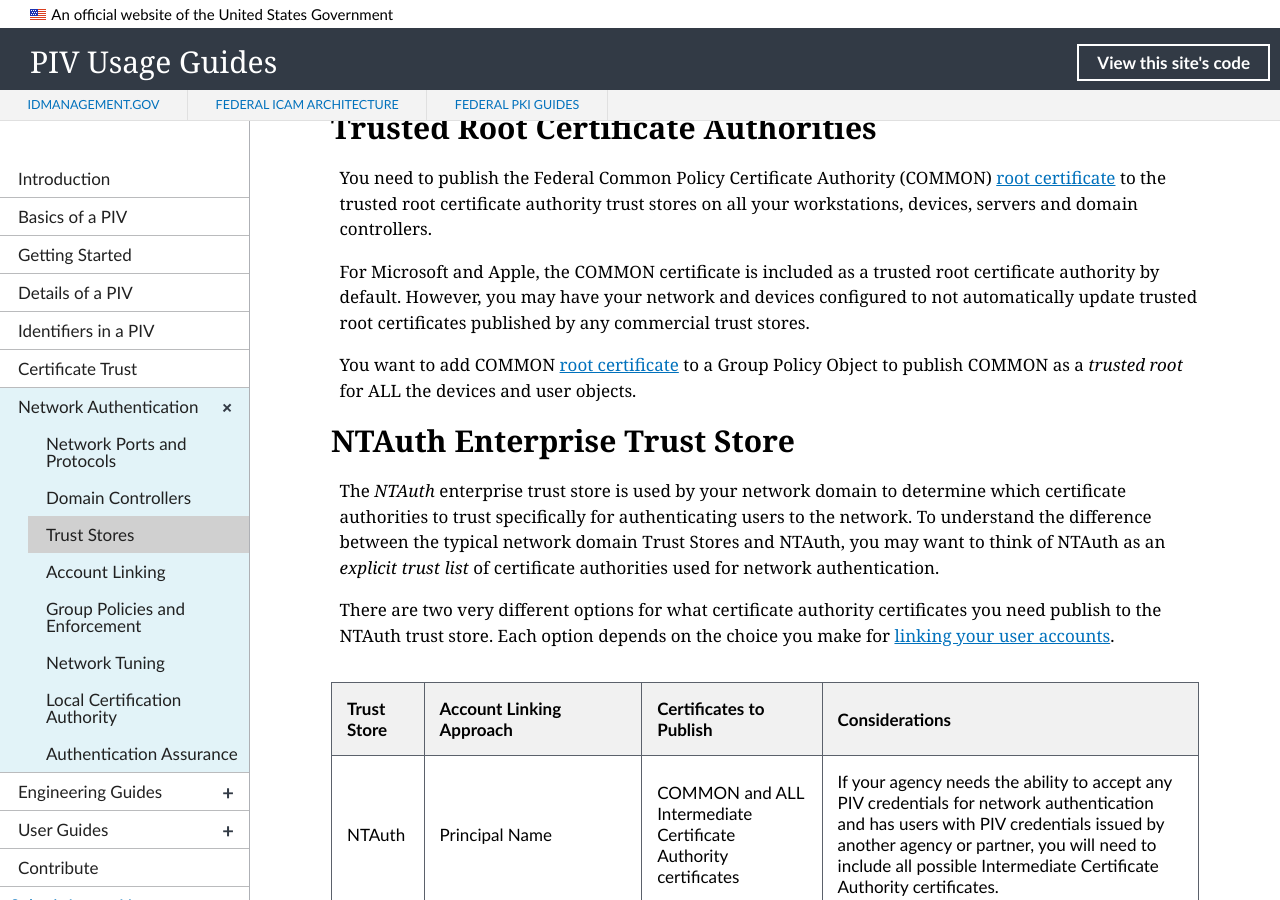
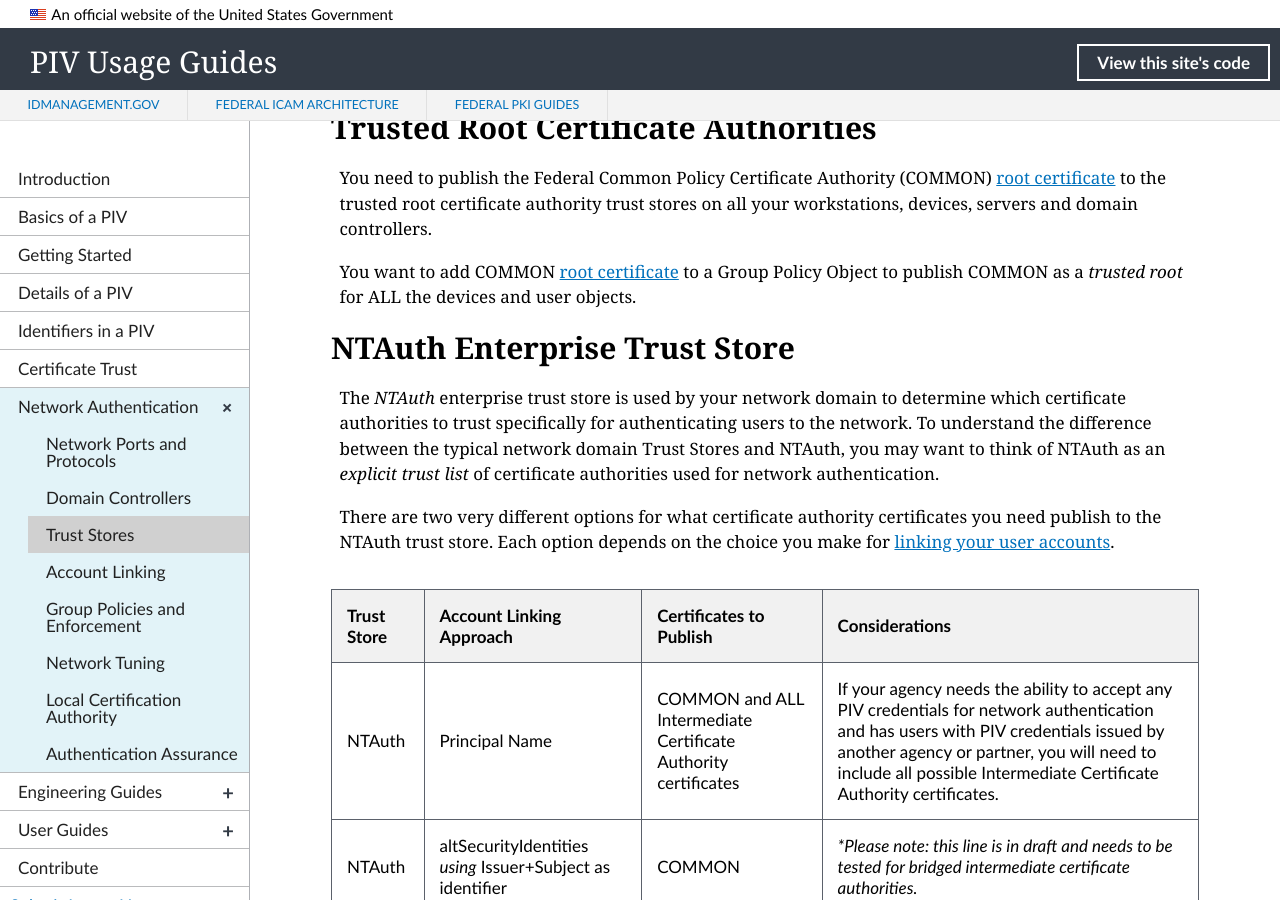
Before and after one commit to GSA/piv-guides, a Jekyll site: the page built from _networkconfig/03_managingtrustroots.md, in a window 1280 px wide and 900 px high, scrolled down 380 px. Built offline with Jekyll 4.4.1, drawn with Linux system fonts in a browser that asks for light colours; nearby versions of some CDN libraries; library files that are not in the unit come from our copies.

Commit message:
removing clause for microsoft and apple

```diff
--- a/_networkconfig/03_managingtrustroots.md
+++ b/_networkconfig/03_managingtrustroots.md
@@ -14,8 +14,6 @@
 
 ##  Trusted Root Certificate Authorities
 You need to publish the Federal Common Policy Certificate Authority (COMMON) [root certificate]({{site.baseurl}}/pivcertchains/#download-root-and-intermediate-certificates) to the trusted root certificate authority trust stores on all your workstations, devices, servers and domain controllers.
-
-For Microsoft and Apple, the COMMON certificate is included as a trusted root certificate authority by default.  However, you may have your network and devices configured to not automatically update trusted root certificates published by any commercial trust stores.
 
 You want to add COMMON [root certificate]({{site.baseurl}}/pivcertchains/#download-root-and-intermediate-certificates) to a Group Policy Object to publish COMMON as a _trusted root_ for ALL the devices and user objects.
 
```
